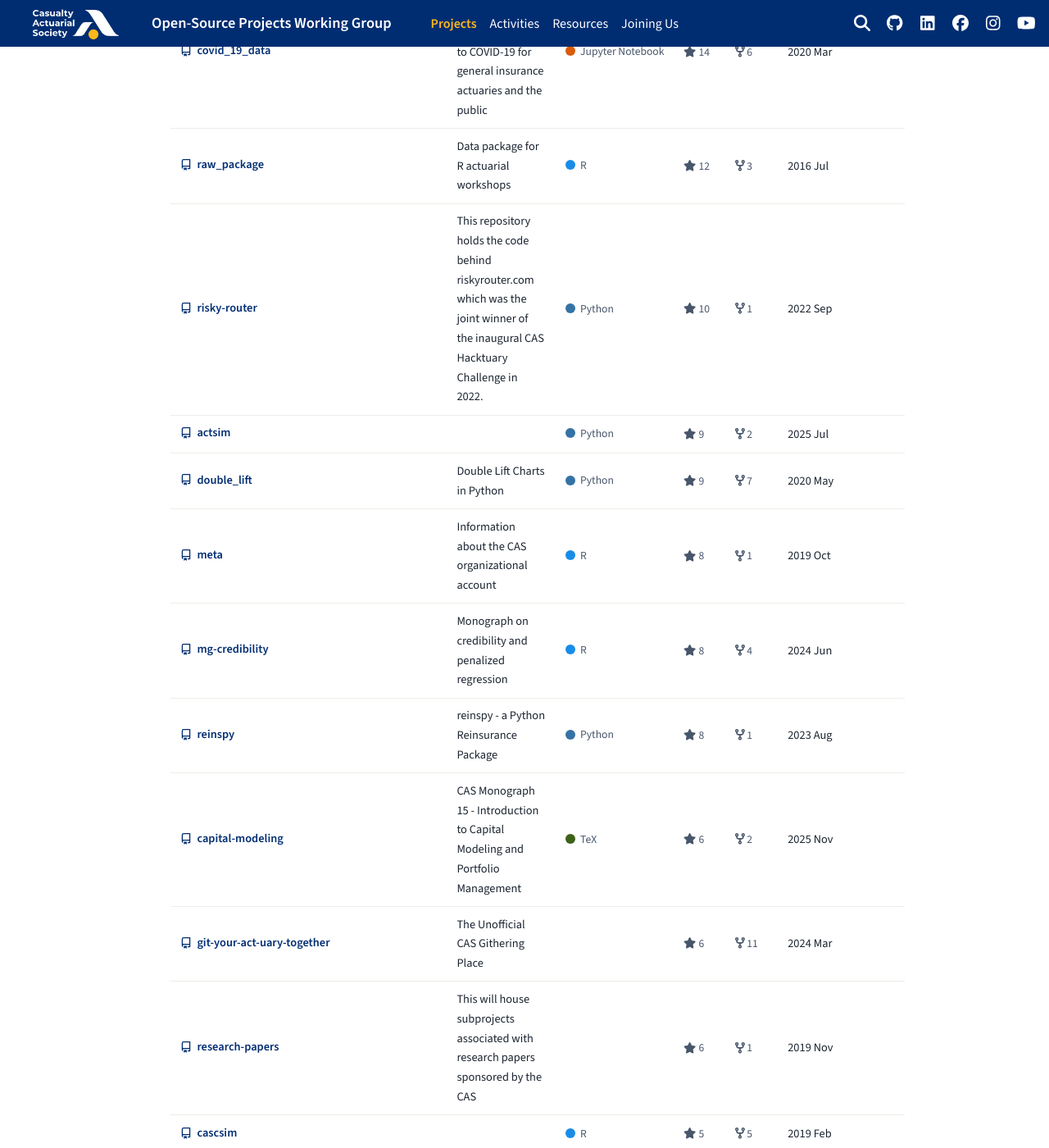
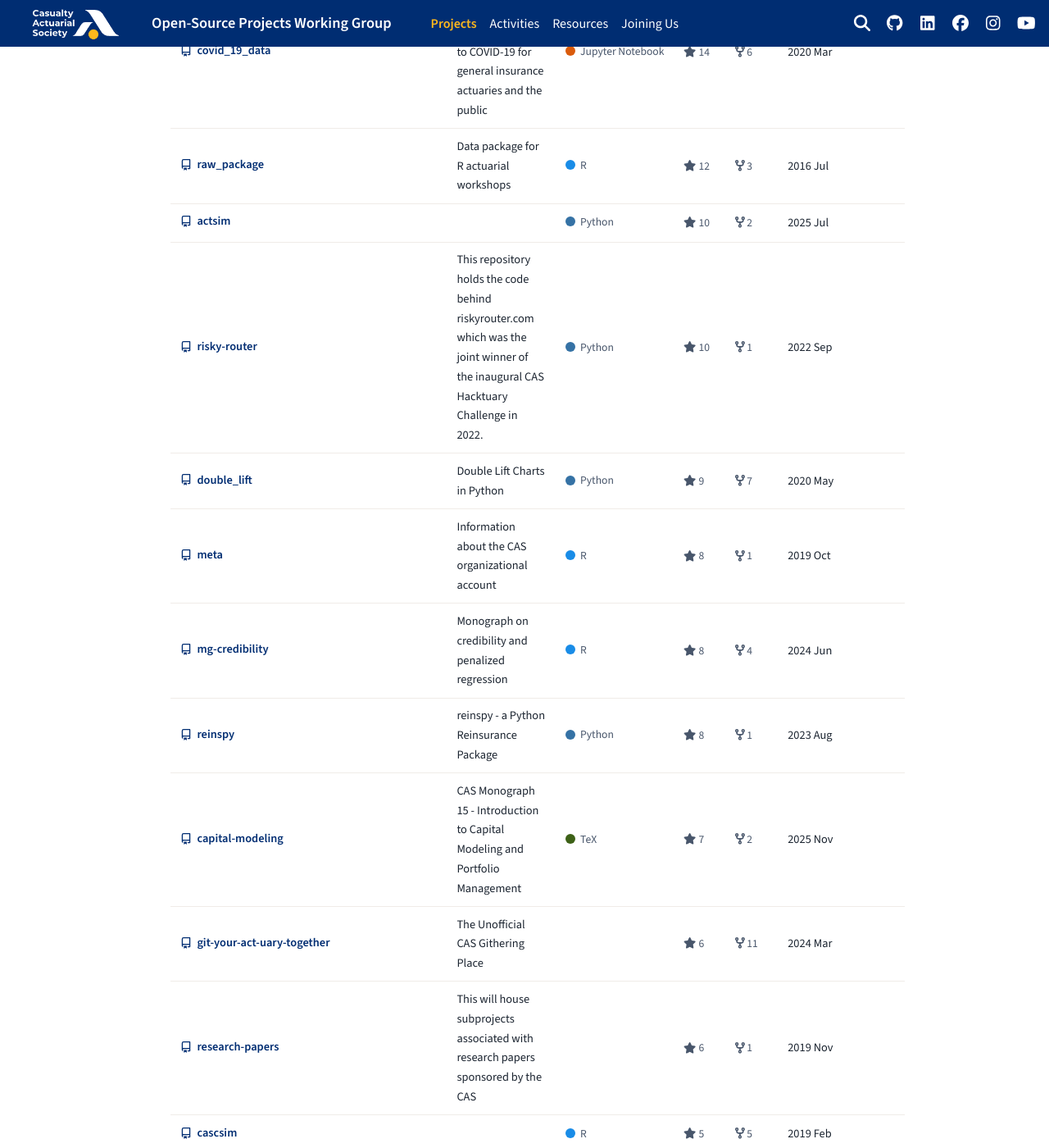
Before and after one commit to casact/casact.github.io, a Sphinx documentation site: the page built from docs/projects.md, in a window 1280 px wide and 1400 px high, scrolled down 1428 px. Shown: the whole window at 82% size. Built offline with Sphinx 7.4.7 and the PyData theme 0.15.4, drawn with Linux system fonts in a browser that asks for light colours.

Commit message:
Update repo listings

```diff
--- a/docs/projects.md
+++ b/docs/projects.md
@@ -26,7 +26,7 @@ All 46 public repositories in the [casact GitHub organization](https://github.co
   <td class="cas-repo-name"><a href="https://github.com/casact/chainladder-python" target="_blank" rel="noopener"><svg aria-hidden="true" viewBox="0 0 16 16" width="14" height="14" class="cas-repo-icon"><path fill="currentColor" d="M2 2.5A2.5 2.5 0 0 1 4.5 0h8.75a.75.75 0 0 1 .75.75v12.5a.75.75 0 0 1-.75.75h-2.5a.75.75 0 0 1 0-1.5h1.75v-2h-8a1 1 0 0 0-.714 1.7.75.75 0 1 1-1.072 1.05A2.495 2.495 0 0 1 2 11.5Zm10.5-1h-8a1 1 0 0 0-1 1v6.708A2.486 2.486 0 0 1 4.5 9h8ZM5 12.25a.25.25 0 0 1 .25-.25h3.5a.25.25 0 0 1 .25.25v3.25a.25.25 0 0 1-.4.2l-1.45-1.087a.249.249 0 0 0-.3 0L5.4 15.7a.25.25 0 0 1-.4-.2Z"></path></svg>chainladder-python</a></td>
   <td>Actuarial reserving in Python, triangle data manipulation, link ratios calculation, and IBNR models.</td>
   <td><span class="cas-repo-lang"><span class="cas-lang-dot" style="background-color:#3572A5"></span>Python</span></td>
-  <td><span class="cas-repo-stat"><i class="fa-solid fa-star"></i> 278</span></td>
+  <td><span class="cas-repo-stat"><i class="fa-solid fa-star"></i> 279</span></td>
   <td><span class="cas-repo-stat"><i class="fa-solid fa-code-fork"></i> 115</span></td>
   <td>2017 Jun</td>
 </tr>
@@ -87,20 +87,20 @@ All 46 public repositories in the [casact GitHub organization](https://github.co
   <td>2016 Jul</td>
 </tr>
 <tr>
+  <td class="cas-repo-name"><a href="https://github.com/casact/actsim" target="_blank" rel="noopener"><svg aria-hidden="true" viewBox="0 0 16 16" width="14" height="14" class="cas-repo-icon"><path fill="currentColor" d="M2 2.5A2.5 2.5 0 0 1 4.5 0h8.75a.75.75 0 0 1 .75.75v12.5a.75.75 0 0 1-.75.75h-2.5a.75.75 0 0 1 0-1.5h1.75v-2h-8a1 1 0 0 0-.714 1.7.75.75 0 1 1-1.072 1.05A2.495 2.495 0 0 1 2 11.5Zm10.5-1h-8a1 1 0 0 0-1 1v6.708A2.486 2.486 0 0 1 4.5 9h8ZM5 12.25a.25.25 0 0 1 .25-.25h3.5a.25.25 0 0 1 .25.25v3.25a.25.25 0 0 1-.4.2l-1.45-1.087a.249.249 0 0 0-.3 0L5.4 15.7a.25.25 0 0 1-.4-.2Z"></path></svg>actsim</a></td>
+  <td></td>
+  <td><span class="cas-repo-lang"><span class="cas-lang-dot" style="background-color:#3572A5"></span>Python</span></td>
+  <td><span class="cas-repo-stat"><i class="fa-solid fa-star"></i> 10</span></td>
+  <td><span class="cas-repo-stat"><i class="fa-solid fa-code-fork"></i> 2</span></td>
+  <td>2025 Jul</td>
+</tr>
+<tr>
   <td class="cas-repo-name"><a href="https://github.com/casact/risky-router" target="_blank" rel="noopener"><svg aria-hidden="true" viewBox="0 0 16 16" width="14" height="14" class="cas-repo-icon"><path fill="currentColor" d="M2 2.5A2.5 2.5 0 0 1 4.5 0h8.75a.75.75 0 0 1 .75.75v12.5a.75.75 0 0 1-.75.75h-2.5a.75.75 0 0 1 0-1.5h1.75v-2h-8a1 1 0 0 0-.714 1.7.75.75 0 1 1-1.072 1.05A2.495 2.495 0 0 1 2 11.5Zm10.5-1h-8a1 1 0 0 0-1 1v6.708A2.486 2.486 0 0 1 4.5 9h8ZM5 12.25a.25.25 0 0 1 .25-.25h3.5a.25.25 0 0 1 .25.25v3.25a.25.25 0 0 1-.4.2l-1.45-1.087a.249.249 0 0 0-.3 0L5.4 15.7a.25.25 0 0 1-.4-.2Z"></path></svg>risky-router</a></td>
   <td>This repository holds the code behind riskyrouter.com which was the joint winner of the inaugural CAS Hacktuary Challenge in 2022.</td>
   <td><span class="cas-repo-lang"><span class="cas-lang-dot" style="background-color:#3572A5"></span>Python</span></td>
   <td><span class="cas-repo-stat"><i class="fa-solid fa-star"></i> 10</span></td>
   <td><span class="cas-repo-stat"><i class="fa-solid fa-code-fork"></i> 1</span></td>
   <td>2022 Sep</td>
-</tr>
-<tr>
-  <td class="cas-repo-name"><a href="https://github.com/casact/actsim" target="_blank" rel="noopener"><svg aria-hidden="true" viewBox="0 0 16 16" width="14" height="14" class="cas-repo-icon"><path fill="currentColor" d="M2 2.5A2.5 2.5 0 0 1 4.5 0h8.75a.75.75 0 0 1 .75.75v12.5a.75.75 0 0 1-.75.75h-2.5a.75.75 0 0 1 0-1.5h1.75v-2h-8a1 1 0 0 0-.714 1.7.75.75 0 1 1-1.072 1.05A2.495 2.495 0 0 1 2 11.5Zm10.5-1h-8a1 1 0 0 0-1 1v6.708A2.486 2.486 0 0 1 4.5 9h8ZM5 12.25a.25.25 0 0 1 .25-.25h3.5a.25.25 0 0 1 .25.25v3.25a.25.25 0 0 1-.4.2l-1.45-1.087a.249.249 0 0 0-.3 0L5.4 15.7a.25.25 0 0 1-.4-.2Z"></path></svg>actsim</a></td>
-  <td></td>
-  <td><span class="cas-repo-lang"><span class="cas-lang-dot" style="background-color:#3572A5"></span>Python</span></td>
-  <td><span class="cas-repo-stat"><i class="fa-solid fa-star"></i> 9</span></td>
-  <td><span class="cas-repo-stat"><i class="fa-solid fa-code-fork"></i> 2</span></td>
-  <td>2025 Jul</td>
 </tr>
 <tr>
   <td class="cas-repo-name"><a href="https://github.com/casact/double_lift" target="_blank" rel="noopener"><svg aria-hidden="true" viewBox="0 0 16 16" width="14" height="14" class="cas-repo-icon"><path fill="currentColor" d="M2 2.5A2.5 2.5 0 0 1 4.5 0h8.75a.75.75 0 0 1 .75.75v12.5a.75.75 0 0 1-.75.75h-2.5a.75.75 0 0 1 0-1.5h1.75v-2h-8a1 1 0 0 0-.714 1.7.75.75 0 1 1-1.072 1.05A2.495 2.495 0 0 1 2 11.5Zm10.5-1h-8a1 1 0 0 0-1 1v6.708A2.486 2.486 0 0 1 4.5 9h8ZM5 12.25a.25.25 0 0 1 .25-.25h3.5a.25.25 0 0 1 .25.25v3.25a.25.25 0 0 1-.4.2l-1.45-1.087a.249.249 0 0 0-.3 0L5.4 15.7a.25.25 0 0 1-.4-.2Z"></path></svg>double_lift</a></td>
@@ -138,7 +138,7 @@ All 46 public repositories in the [casact GitHub organization](https://github.co
   <td class="cas-repo-name"><a href="https://github.com/casact/capital-modeling" target="_blank" rel="noopener"><svg aria-hidden="true" viewBox="0 0 16 16" width="14" height="14" class="cas-repo-icon"><path fill="currentColor" d="M2 2.5A2.5 2.5 0 0 1 4.5 0h8.75a.75.75 0 0 1 .75.75v12.5a.75.75 0 0 1-.75.75h-2.5a.75.75 0 0 1 0-1.5h1.75v-2h-8a1 1 0 0 0-.714 1.7.75.75 0 1 1-1.072 1.05A2.495 2.495 0 0 1 2 11.5Zm10.5-1h-8a1 1 0 0 0-1 1v6.708A2.486 2.486 0 0 1 4.5 9h8ZM5 12.25a.25.25 0 0 1 .25-.25h3.5a.25.25 0 0 1 .25.25v3.25a.25.25 0 0 1-.4.2l-1.45-1.087a.249.249 0 0 0-.3 0L5.4 15.7a.25.25 0 0 1-.4-.2Z"></path></svg>capital-modeling</a></td>
   <td>CAS Monograph 15 - Introduction to Capital Modeling and Portfolio Management</td>
   <td><span class="cas-repo-lang"><span class="cas-lang-dot" style="background-color:#3D6117"></span>TeX</span></td>
-  <td><span class="cas-repo-stat"><i class="fa-solid fa-star"></i> 6</span></td>
+  <td><span class="cas-repo-stat"><i class="fa-solid fa-star"></i> 7</span></td>
   <td><span class="cas-repo-stat"><i class="fa-solid fa-code-fork"></i> 2</span></td>
   <td>2025 Nov</td>
 </tr>
```
Also changed, not shown: docs/index.md (+1 -1 lines).
